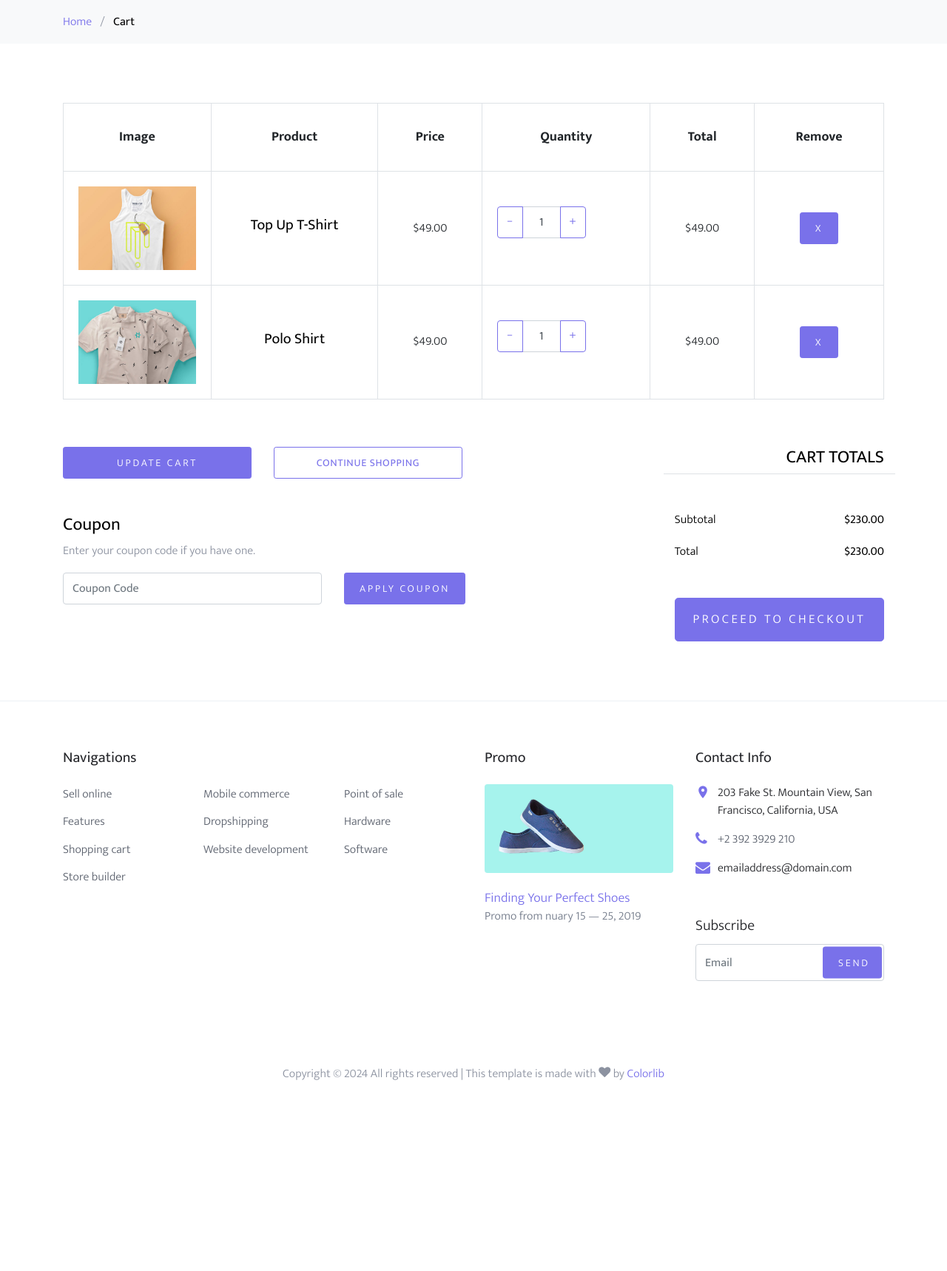
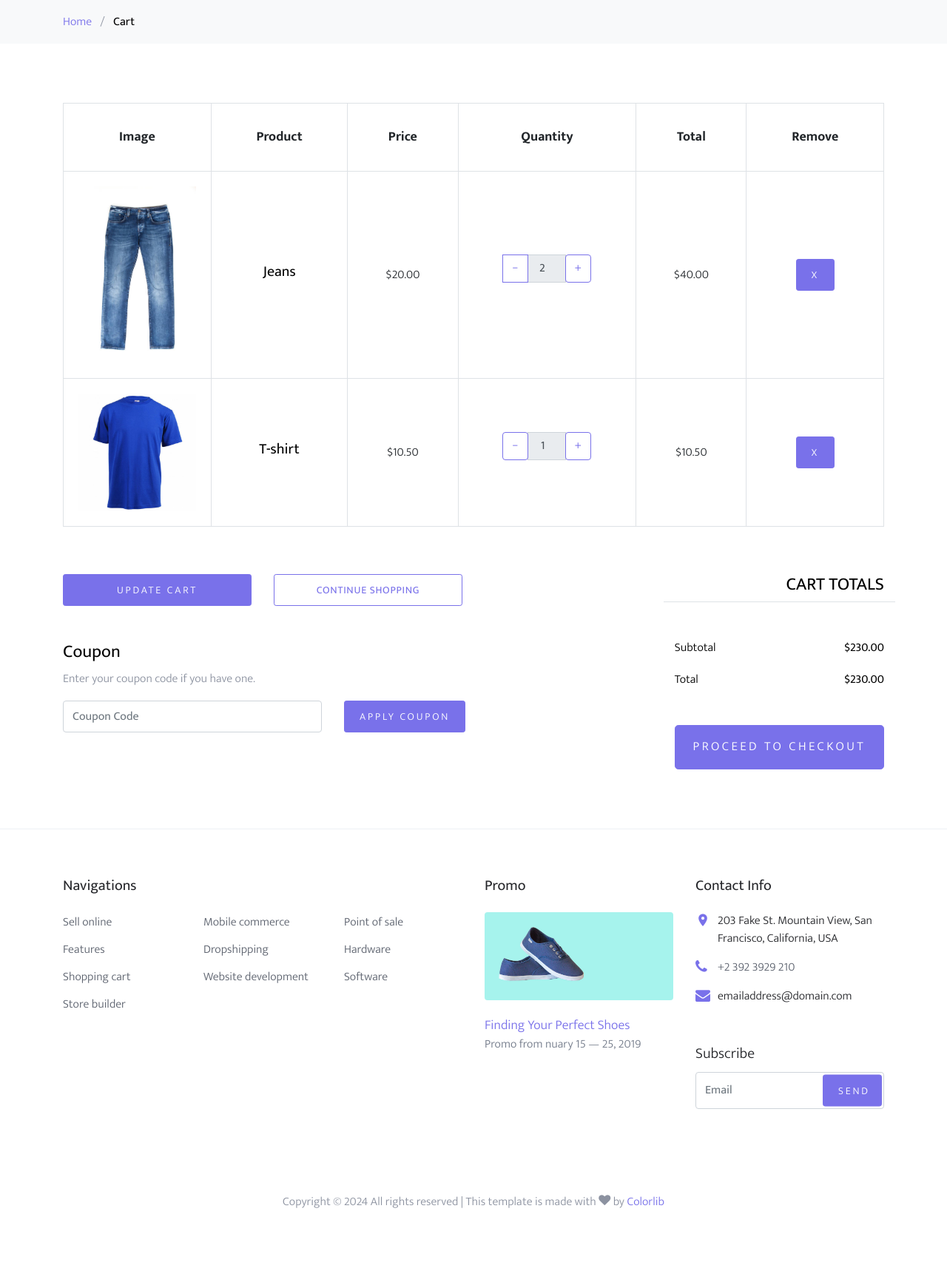
Before and after one commit to Mikku0/e-commerce_django_app, a Django app: page /cart/ in a window 1280 px wide; the page is wider, and only the part inside the window is pictured. Shown: the part 212-1930 px from the top of that part at 74% size. Before the commit the page ends 1672 px from the top of that part, so only its background shows below. Run offline with Django 5.2, Linux system fonts and the light colour scheme; a user stored in the database is signed in; data comes from the database, SQL or seed files in the repository; both versions use the stored data as it was after the commit; some libraries are stand-ins or nearby versions; some web fonts are replaced.

Commit message:
updated models | updated cart views and cart html

```diff
--- a/base/admin.py
+++ b/base/admin.py
@@ -1,9 +1,10 @@
 from django.contrib import admin
-from .models import CustomUser, Order, Category, Item, Wishlist, WishlistItem
+from .models import CustomUser, Order, Category, Item, Wishlist, WishlistItem, OrderItem
 
 admin.site.register(CustomUser)
 admin.site.register(Order)
 admin.site.register(Category)
 admin.site.register(Item)
+admin.site.register(OrderItem)
 admin.site.register(Wishlist)
 admin.site.register(WishlistItem)
--- a/base/models.py
+++ b/base/models.py
@@ -1,6 +1,7 @@
 from django.db import models
 from django.contrib.auth.models import AbstractUser
 from django.conf import settings
+
 
 class CustomUser(AbstractUser):
     phone_number = models.CharField(max_length=20, blank=True)
@@ -13,22 +14,25 @@ class CustomUser(AbstractUser):
     def __str__(self):
         return self.email
 
+
 class Order(models.Model):
-
     user = models.ForeignKey(settings.AUTH_USER_MODEL, on_delete=models.CASCADE, null=True, blank=True)
     created_at = models.DateTimeField(auto_now_add=True)
     updated_at = models.DateTimeField(auto_now=True)
-    status = models.CharField(max_length=20, choices=[('pending', 'Pending'), ('shipped', 'Shipped'), ('delivered', 'Delivered')])
+    status = models.CharField(max_length=20,
+                              choices=[('pending', 'Pending'), ('shipped', 'Shipped'), ('delivered', 'Delivered')])
     total_price = models.DecimalField(max_digits=10, decimal_places=2)
 
     def __str__(self):
         return f"Order {self.id} - {self.user.username if self.user else 'Guest'}"
+
 
 class Category(models.Model):
     name = models.CharField(max_length=100, unique=True)
 
     def __str__(self):
         return self.name
+
 
 class Item(models.Model):
     name = models.CharField(max_length=255)
@@ -47,11 +51,23 @@ class Item(models.Model):
     def __str__(self):
         return self.name
 
+
+class OrderItem(models.Model):
+    order = models.ForeignKey(Order, on_delete=models.CASCADE, related_name='items')
+    item = models.ForeignKey(Item, on_delete=models.CASCADE)
+    quantity = models.PositiveIntegerField(default=1)
+    total_price = models.PositiveIntegerField(default=1)
+
+    def __str__(self):
+        return f"{self.item.name} in order {self.order.id}"
+
+
 class Wishlist(models.Model):
     user = models.OneToOneField(settings.AUTH_USER_MODEL, on_delete=models.CASCADE)
 
     def __str__(self):
         return f"Wishlist for {self.user.username}"
+
 
 class WishlistItem(models.Model):
     wishlist = models.ForeignKey(Wishlist, on_delete=models.CASCADE, related_name='items')
--- a/base/templates/base/cart.html
+++ b/base/templates/base/cart.html
@@ -29,61 +29,51 @@
                             </tr>
                             </thead>
                             <tbody>
+                            {% for order_item in order_items %}
                             <tr>
                                 <td class="product-thumbnail">
-                                    <img src="{% static 'images/cloth_1.jpg' %}" alt="Image" class="img-fluid">
+                                    <img src="{{order_item.item.image.url}}" alt="Image" class="img-fluid">
                                 </td>
                                 <td class="product-name">
-                                    <h2 class="h5 text-black">Top Up T-Shirt</h2>
+                                    <h2 class="h5 text-black">{{order_item.item.name}}</h2>
                                 </td>
-                                <td>$49.00</td>
+                                <td>${{order_item.item.price}}</td>
                                 <td>
+                                    <div class="d-flex justify-content-center">
                                         <div class="input-group mb-3" style="max-width: 120px;">
                                             <div class="input-group-prepend">
-                                            <button class="btn btn-outline-primary js-btn-minus" type="button">&minus;
+                                                <form method="post"
+                                                      action="{% url 'update_quantity' order_item.id 'decrease' %}">
+                                                    {% csrf_token %}
+                                                    <button class="btn btn-outline-primary js-btn-minus" type="submit">
+                                                        &minus;
                                                     </button>
+                                                </form>
                                             </div>
-                                        <input type="text" class="form-control text-center" value="1" placeholder=""
-                                               aria-label="Example text with button addon"
-                                               aria-describedby="button-addon1">
+                                            <input type="number" class="form-control text-center" style="height: auto; text-align: right !important;"
+                                                   value="{{order_item.quantity}}" disabled>
                                             <div class="input-group-append">
-                                            <button class="btn btn-outline-primary js-btn-plus" type="button">&plus;
+                                                <form method="post"
+                                                      action="{% url 'update_quantity' order_item.id 'increase' %}">
+                                                    {% csrf_token %}
+                                                    <button class="btn btn-outline-primary js-btn-plus" type="submit">
+                                                        &plus;
                                                     </button>
+                                                </form>
                                             </div>
                                         </div>
+                                    </div>
+                                </td>
+                                <td>${{ order_item.total_price|floatformat:2 }}</td>
+                                <td>
+                                    <form method="post" action="{% url 'remove_item' order_item.id %}">
+                                        {% csrf_token %}
+                                        <button class="btn btn-primary btn-sm" type="submit">X</button>
+                                    </form>
+                                </td>
+                            </tr>
+                            {% endfor %}
 
-                                </td>
-                                <td>$49.00</td>
-                                <td><a href="#" class="btn btn-primary btn-sm">X</a></td>
-                            </tr>
-
-                            <tr>
-                                <td class="product-thumbnail">
-                                    <img src="{% static 'images/cloth_2.jpg' %}" alt="Image" class="img-fluid">
-                                </td>
-                                <td class="product-name">
-                                    <h2 class="h5 text-black">Polo Shirt</h2>
-                                </td>
-                                <td>$49.00</td>
-                                <td>
-                                    <div class="input-group mb-3" style="max-width: 120px;">
-                                        <div class="input-group-prepend">
-                                            <button class="btn btn-outline-primary js-btn-minus" type="button">&minus;
-                                            </button>
-                                        </div>
-                                        <input type="text" class="form-control text-center" value="1" placeholder=""
-                                               aria-label="Example text with button addon"
-                                               aria-describedby="button-addon1">
-                                        <div class="input-group-append">
-                                            <button class="btn btn-outline-primary js-btn-plus" type="button">&plus;
-                                            </button>
-                                        </div>
-                                    </div>
-
-                                </td>
-                                <td>$49.00</td>
-                                <td><a href="#" class="btn btn-primary btn-sm">X</a></td>
-                            </tr>
                             </tbody>
                         </table>
                     </div>
--- a/base/urls.py
+++ b/base/urls.py
@@ -17,4 +17,6 @@ urlpatterns = [
     path('cart/', views.cart, name='cart'),
     path('user-page/', views.user_page, name='user-page'),
     path('user-update-address/', views.user_address_update, name='user-update-address'),
+    path('cart/update-quantity/<int:order_item_id>/<str:action>/', views.update_quantity, name='update_quantity'),
+    path('cart/remove-item/<int:order_item_id>/', views.remove_item, name='remove_item'),
 ]
--- a/base/views.py
+++ b/base/views.py
@@ -1,5 +1,5 @@
 from django.http import HttpResponse
-from django.shortcuts import render, redirect
+from django.shortcuts import render, redirect, get_object_or_404
 from django.contrib import messages
 from django.contrib.auth import authenticate, login, logout
 from django.contrib.auth.decorators import login_required
@@ -35,9 +35,11 @@ def login_page(request):
     context = {'page': page}
     return render(request, 'base/login_register.html', context)
 
+
 def logout_user(request):
     logout(request)
     return redirect('home')
+
 
 def register_page(request):
     form = UserForm
@@ -55,35 +57,56 @@ def register_page(request):
 
     return render(request, 'base/login_register.html', {'form': form})
 
+
 def home(request):
     return render(request, 'base/index.html')
+
 
 def about(request):
     return render(request, 'base/about.html')
 
+
 def wishlist(request):
     return render(request, 'base/wishlist.html')
+
 
 def contact(request):
     return render(request, 'base/contact.html')
 
+
 def shop_single(request):
     return render(request, 'base/shop-single.html')
 
+
+@login_required(login_url='login')
 def cart(request):
-    return render(request, 'base/cart.html')
+    user_order = Order.objects.filter(user=request.user).first()
+    if user_order:
+        order_items = user_order.items.all()
+        for order_item in order_items:
+            order_item.total_price = order_item.quantity * order_item.item.price
+    else:
+        order_items = []
+
+    context = {'order_items': order_items}
+    return render(request, 'base/cart.html', context)
+
 
 def checkout(request):
     return render(request, 'base/checkout.html')
 
+
 def shop(request):
     return render(request, 'base/shop.html')
+
 
 def thank_you(request):
     return render(request, 'base/thank-you.html')
 
+
 def user_page(request):
     return render(request, 'base/user-page.html')
+
 
 def user_address_update(request):
     user = request.user
@@ -102,3 +125,23 @@ def user_address_update(request):
             messages.error(request, 'invalid data')
 
     return render(request, 'base/user-update-address.html', {'form': form})
+
+
+@login_required(login_url='login')
+def update_quantity(request, order_item_id, action):
+    order_item = get_object_or_404(OrderItem, id=order_item_id, order__user=request.user)
+
+    if action == 'increase':
+        order_item.quantity += 1
+    elif action == 'decrease' and order_item.quantity > 1:
+        order_item.quantity -= 1
+
+    order_item.save()
+    return redirect('cart')
+
+
+@login_required(login_url='login')
+def remove_item(request, order_item_id):
+    order_item = get_object_or_404(OrderItem, id=order_item_id, order__user=request.user)
+    order_item.delete()
+    return redirect('cart')
```
Also changed, not shown: base/migrations/0005_orderitem.py (added), base/migrations/0006_remove_order_total_price.py (added), base/migrations/0007_order_total_price.py (added), base/migrations/0008_orderitem_total_price.py (added), db.sqlite3, static/images/items/item_images/jeans.jpg (added), static/images/items/item_images/tshirt_blue.jpg (added), static/images/jeans.jpg (added), static/images/tshirt_blue.jpg (added). Lines whose indentation alone changed are shown as unchanged.
